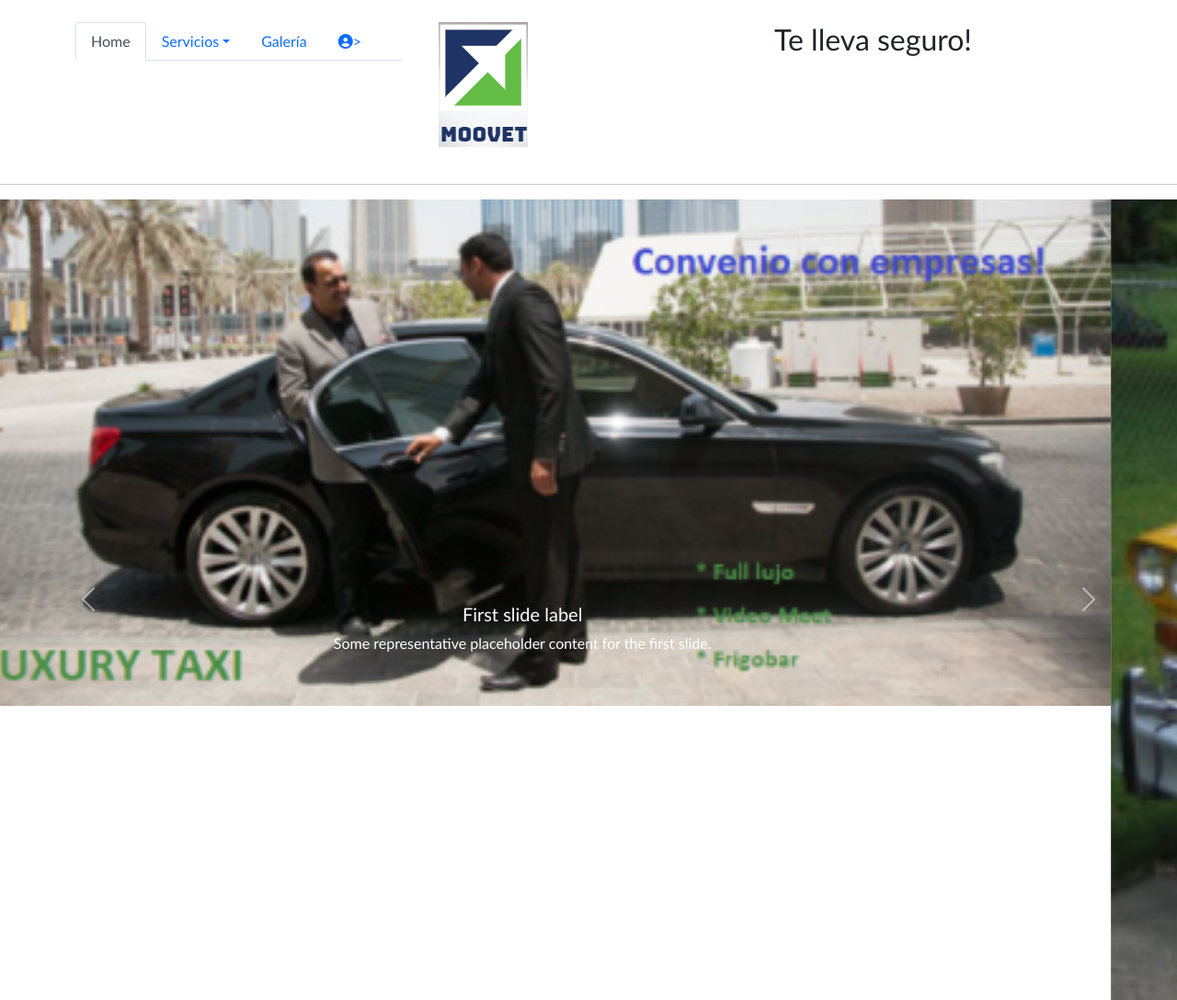
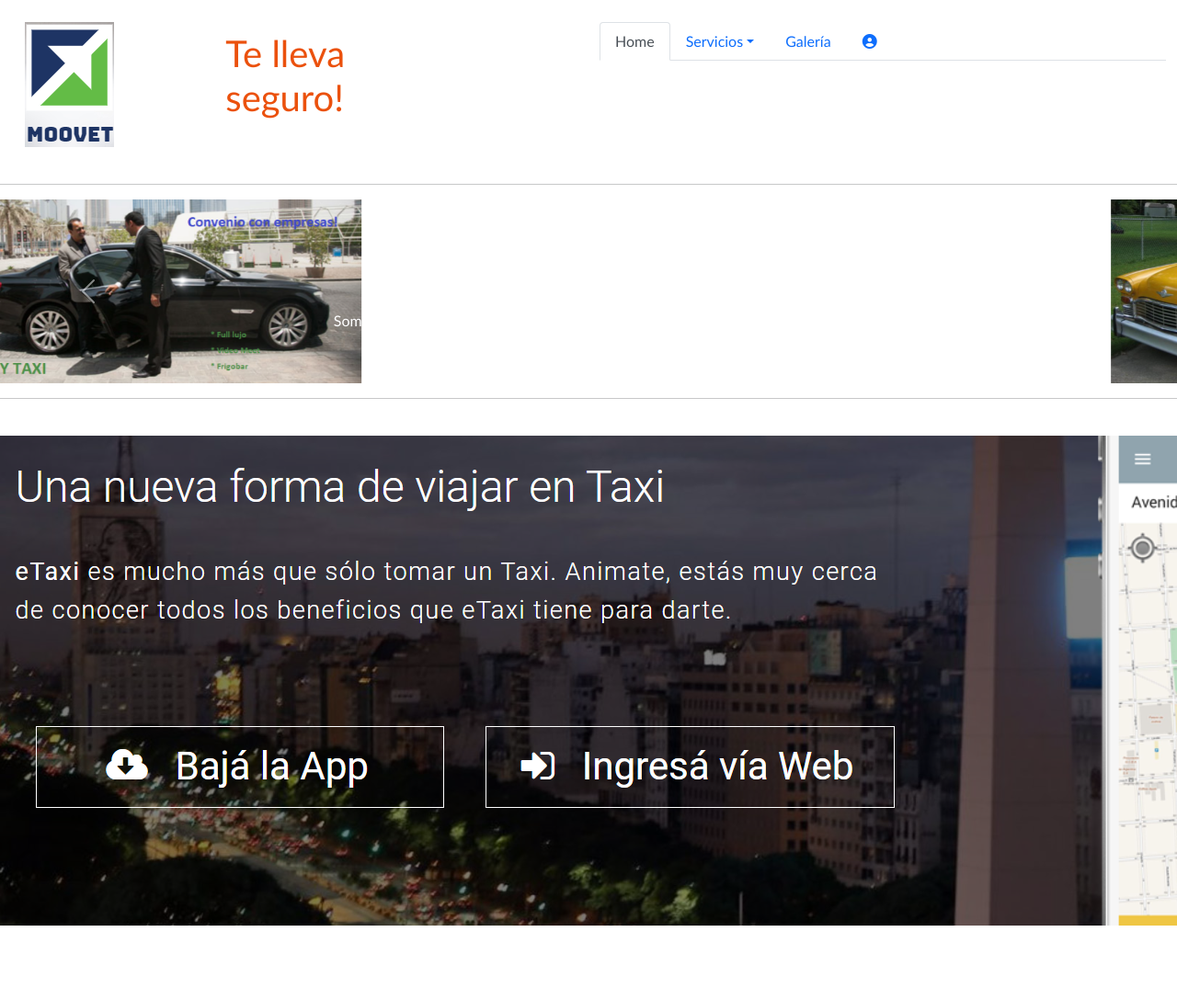
Before and after one commit to sercanno/EVA-2-EMove-SCF, a plain HTML site: page Eva2_1 SCF/index.html in a window 1280 px wide. Shown: the top 1088 px of the page at 92% size. Drawn offline with nearby package versions, Linux system fonts and the light colour scheme; files whose address does not match are found by name.

Commit message:
CSS y HTML
Cambios a CSS h1 y HTML nav

```diff
--- a/Eva2_1 SCF/css/estilos.css
+++ b/Eva2_1 SCF/css/estilos.css
@@ -32,13 +32,15 @@ header div h1{
     color:#eb510d;
     text-align:  left;
     padding-left: 20px;
-    padding-top: 100px;
+    padding-top: 10px;
 }
 
 header nav{
     background-color:#ffffff;
     margin:auto;
     float:right;
+    padding-left: 20px;
+    padding-top: 30px;
 }
 
 header nav ul{
--- a/Eva2_1 SCF/index.html
+++ b/Eva2_1 SCF/index.html
@@ -17,18 +17,15 @@
     <body>
         <header>
 
-            <div class="container">
+            <div class="container-fluid">
                 <div class="row">
-
-                    <div class="col order-1">
+                    <div class="col-2">
                         <img src="imagenes/LogoMoovet.PNG" alt="No Encontrado"/>
                     </div>
-
-                    <div class="col order-2">
-                        <h2>Te lleva seguro!</h2>
+                    <div class="col-4">
+                        <h1>Te lleva seguro!</h1>
                     </div>
-
-                    <div class="col order-6">
+                    <div class="col-6">
                         <ul class="nav nav-tabs">
                             <li class="nav-item">
                                 <a class="nav-link active" aria-current="page" href="home.html" target="mi_iframe">Home</a>
@@ -49,7 +46,7 @@
                                 <a class="nav-link" href="galeria.html" target="mi_iframe">Galería</a>
                             </li>
                             <li class="nav-item">
-                                <a class="nav-link" href="iniciar.html" target="mi_iframe"><i class="fa-solid fa-circle-user"></i>></a>
+                                <a class="nav-link" href="iniciar.html" target="mi_iframe"><i class="fa-solid fa-circle-user"></i></a>
                             </li>
                         </ul>
 
@@ -69,21 +66,21 @@
             </div>
             <div class="carousel-inner">
                 <div class="carousel-item active">
-                <img src="C:\Users\sergi\OneDrive\Documentos\04 Estudios\2021 Inacap Programación\2022 O Prog Front End\Eva 2\Eva2_1 SCF\imagenes\PromoEdit2.PNG" class="d-block w-100" alt="img no hayada">
+                <img src="imagenes\PromoEdit2.PNG" class="d-block w-10" alt="img no hayada">
                 <div class="carousel-caption d-none d-md-block">
                     <h5>First slide label</h5>
                     <p>Some representative placeholder content for the first slide.</p>
                 </div>
                 </div>
                 <div class="carousel-item">
-                <img src="imagenes\Serv5_2.PNG" class="d-block w-100" alt="...">
+                <img src="imagenes\Serv5_2.PNG" class="d-block w-10" alt="...">
                 <div class="carousel-caption d-none d-md-block">
                     <h5>Second slide label</h5>
                     <p>Some representative placeholder content for the second slide.</p>
                 </div>
                 </div>
                 <div class="carousel-item">
-                <img src="imagenes\Serv4.PNG" class="d-block w-100" alt="...">
+                <img src="imagenes\Serv4.PNG" class="d-block w-10" alt="...">
                 <div class="carousel-caption d-none d-md-block">
                     <h5>Third slide label</h5>
                     <p>Some representative placeholder content for the third slide.</p>
```
